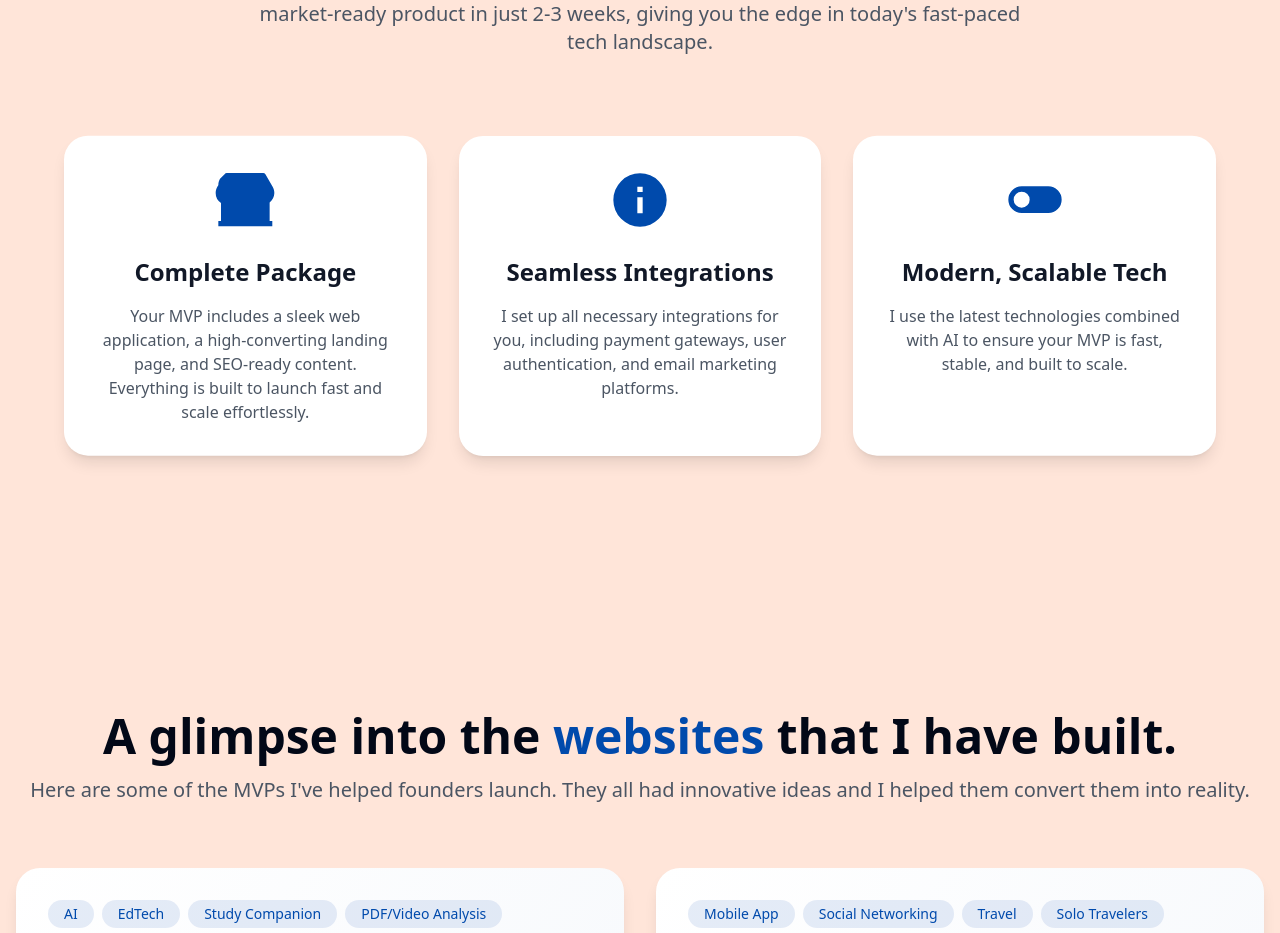
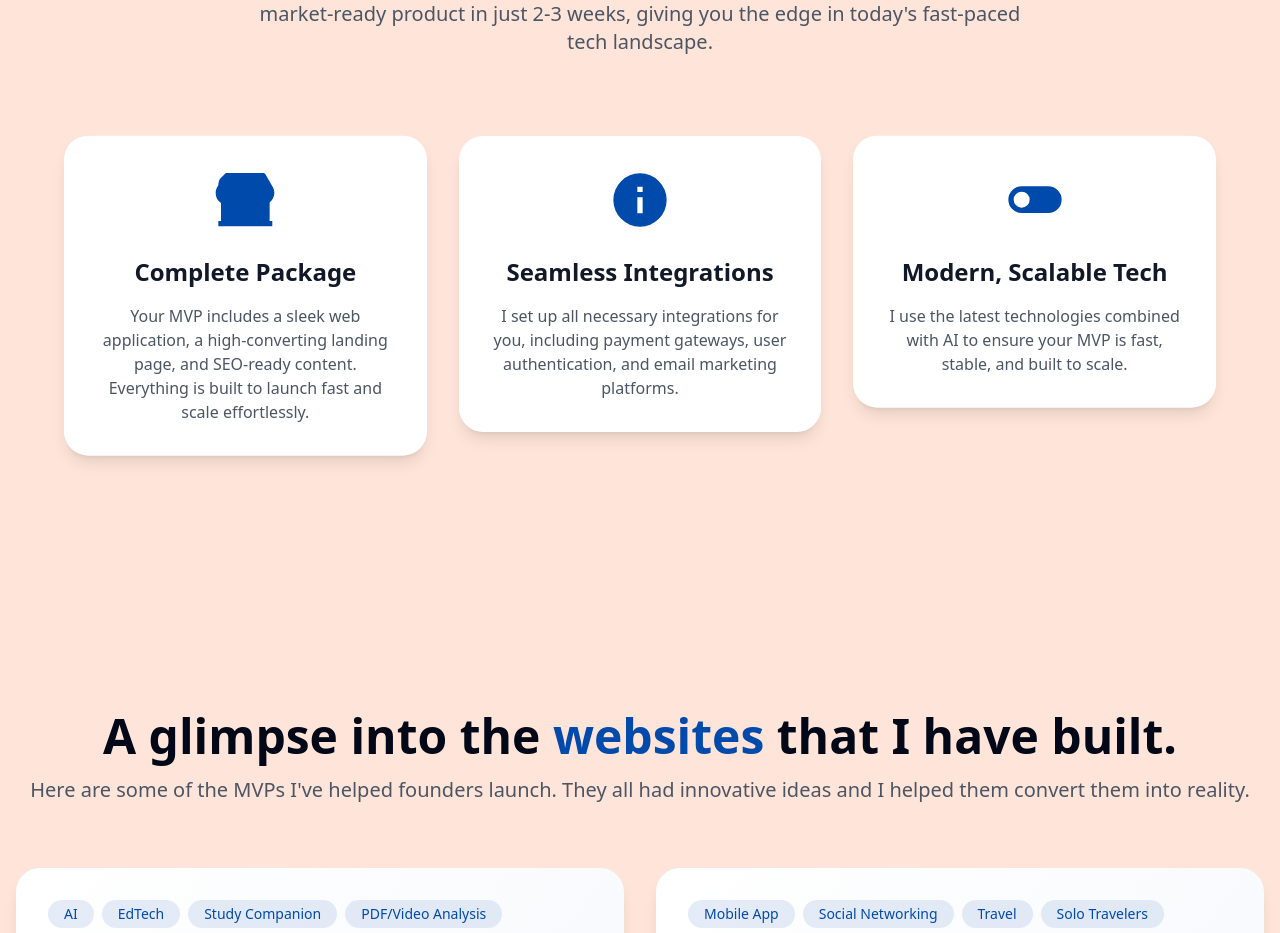
Before and after one commit to Sollvr/sollvr-website, a Next.js app: page / in a window 1280 px wide. Shown: the part 860-1793 px from the top of the page. Built offline with nearby package versions, Linux system fonts and the light colour scheme.

Commit message:
added scroll animations

```diff
--- a/app/page.tsx
+++ b/app/page.tsx
@@ -7,17 +7,45 @@ import { ChevronRight, MessageSquare, Github, Sparkles } from 'lucide-react'
 import { ContactForm } from '@/components/contact-form'
 import { motion } from 'framer-motion'
 
-// Animation variants
+// Enhanced animation variants
 const fadeInUp = {
-  initial: { opacity: 0, y: 60 },
-  animate: { opacity: 1, y: 0 },
-  transition: { duration: 0.6 }
+  initial: {
+    opacity: 0,
+    y: 100,
+    scale: 0.95
+  },
+  animate: {
+    opacity: 1,
+    y: 0,
+    scale: 1,
+    transition: {
+      duration: 0.8,
+      ease: [0.22, 1, 0.36, 1]
+    }
+  }
 }
 
 const staggerContainer = {
   animate: {
     transition: {
-      staggerChildren: 0.2
+      staggerChildren: 0.3
+    }
+  }
+}
+
+const cardVariant = {
+  initial: {
+    opacity: 0,
+    y: 100,
+    scale: 0.9
+  },
+  animate: {
+    opacity: 1,
+    y: 0,
+    scale: 1,
+    transition: {
+      duration: 0.8,
+      ease: [0.22, 1, 0.36, 1]
     }
   }
 }
@@ -27,9 +55,9 @@ export default function Page() {
     <div className="min-h-screen bg-white">
       {/* Header */}
       <motion.header
-        initial={{ y: -100 }}
-        animate={{ y: 0 }}
-        transition={{ duration: 0.5 }}
+        initial={{ y: -100, opacity: 0 }}
+        animate={{ y: 0, opacity: 1 }}
+        transition={{ duration: 0.8, ease: [0.22, 1, 0.36, 1] }}
         className="fixed top-0 w-full bg-white/80 backdrop-blur-sm border-b border-gray-100 z-50"
       >
         <nav className="container mx-auto px-4 py-4">
@@ -57,23 +85,26 @@ export default function Page() {
         <motion.section
           initial={{ opacity: 0 }}
           animate={{ opacity: 1 }}
-          transition={{ duration: 0.8 }}
+          transition={{ duration: 1.2 }}
           className="relative overflow-hidden bg-gradient-to-b from-blue-50 to-white py-32"
         >
           <motion.div
-            initial={{ scale: 1.1, opacity: 0 }}
+            initial={{ scale: 1.2, opacity: 0 }}
             animate={{ scale: 1, opacity: 0.1 }}
-            transition={{ duration: 1 }}
+            transition={{ duration: 1.5, ease: "easeOut" }}
             className="absolute inset-0 bg-[linear-gradient(to_right,#80808012_1px,transparent_1px),linear-gradient(to_bottom,#80808012_1px,transparent_1px)] bg-[size:24px_24px]"
           />
           <motion.div
             variants={staggerContainer}
             initial="initial"
             whileInView="animate"
-            viewport={{ once: true }}
+            viewport={{ once: true, margin: "-200px" }}
             className="container mx-auto px-4 relative"
           >
-            <motion.div variants={fadeInUp} className="max-w-4xl mx-auto text-center">
+            <motion.div
+              variants={fadeInUp}
+              className="max-w-4xl mx-auto text-center"
+            >
               <h1 className="font-roboto text-6xl font-medium text-gray-900 mb-6 tracking-tight">
                 Boost Your Startup with{" "}
                 <span className="bg-clip-text text-transparent bg-gradient-to-r from-[rgb(0,74,172)] to-blue-500">
@@ -101,11 +132,14 @@ export default function Page() {
           variants={staggerContainer}
           initial="initial"
           whileInView="animate"
-          viewport={{ once: true, margin: "-100px" }}
+          viewport={{ once: true, margin: "-150px" }}
           className="py-32 bg-[#FFE5D9]"
         >
           <div className="container mx-auto px-4">
-            <motion.div variants={fadeInUp} className="text-center mb-20">
+            <motion.div
+              variants={fadeInUp}
+              className="text-center mb-20"
+            >
               <h2 className="font-roboto text-5xl font-bold mb-6 text-gray-900">
                 From Concept to Launch in Weeks, <span className="text-[rgb(0,74,172)]">Not Months</span>
               </h2>
@@ -115,7 +149,11 @@ export default function Page() {
                 tech landscape.
               </p>
             </motion.div>
-            <div className="grid grid-cols-1 md:grid-cols-3 gap-8 max-w-6xl mx-auto">
+            <motion.div
+              variants={staggerContainer}
+              className="grid grid-cols-1 md:grid-cols-3 gap-8 max-w-6xl mx-auto"
+            >
+              <motion.div variants={cardVariant}>
                 <div className="bg-white rounded-3xl p-8 text-center floating-card shadow-lg">
                   <div className="w-16 h-16 mx-auto mb-6 text-[rgb(0,74,172)]">
                     <svg xmlns="http://www.w3.org/2000/svg" viewBox="0 0 24 24" fill="currentColor">
@@ -128,7 +166,8 @@ export default function Page() {
                     Everything is built to launch fast and scale effortlessly.
                   </p>
                 </div>
-
+              </motion.div>
+              <motion.div variants={cardVariant}>
                 <div className="bg-white rounded-3xl p-8 text-center floating-card shadow-lg" style={{ animationDelay: '0.2s' }}>
                   <div className="w-16 h-16 mx-auto mb-6 text-[rgb(0,74,172)]">
                     <svg xmlns="http://www.w3.org/2000/svg" viewBox="0 0 24 24" fill="currentColor">
@@ -141,7 +180,8 @@ export default function Page() {
                     and email marketing platforms.
                   </p>
                 </div>
-
+              </motion.div>
+              <motion.div variants={cardVariant}>
                 <div className="bg-white rounded-3xl p-8 text-center floating-card shadow-lg" style={{ animationDelay: '0.4s' }}>
                   <div className="w-16 h-16 mx-auto mb-6 text-[rgb(0,74,172)]">
                     <svg xmlns="http://www.w3.org/2000/svg" viewBox="0 0 24 24" fill="currentColor">
@@ -154,7 +194,8 @@ export default function Page() {
                     and built to scale.
                   </p>
                 </div>
-            </div>
+              </motion.div>
+            </motion.div>
           </div>
         </motion.section>
 
@@ -163,11 +204,14 @@ export default function Page() {
           variants={staggerContainer}
           initial="initial"
           whileInView="animate"
-          viewport={{ once: true, margin: "-100px" }}
+          viewport={{ once: true, margin: "-150px" }}
           className="py-32 bg-[#FFE5D9]"
         >
           <div className="container mx-auto px-4">
-            <motion.div variants={fadeInUp} className="text-center mb-16">
+            <motion.div
+              variants={fadeInUp}
+              className="text-center mb-16"
+            >
               <h2 className="text-5xl font-bold mb-4">
                 A glimpse into the <span className="text-[rgb(0,74,172)]">websites</span> that I have built.
               </h2>
@@ -179,7 +223,11 @@ export default function Page() {
               variants={staggerContainer}
               className="grid grid-cols-1 md:grid-cols-2 gap-8 max-w-7xl mx-auto"
             >
-              <motion.div variants={fadeInUp}>
+              <motion.div
+                variants={cardVariant}
+                whileHover={{ scale: 1.02 }}
+                transition={{ duration: 0.3 }}
+              >
                 <ProjectCard
                   title="AI Quiz Generator"
                   description="An intelligent quiz generation system that creates custom quizzes based on your content. Perfect for educators and training platforms."
@@ -189,7 +237,11 @@ export default function Page() {
                   tags={["AI", "EdTech", "Study Companion", "PDF/Video Analysis"]}
                 />
               </motion.div>
-              <motion.div variants={fadeInUp}>
+              <motion.div
+                variants={cardVariant}
+                whileHover={{ scale: 1.02 }}
+                transition={{ duration: 0.3 }}
+              >
                 <ProjectCard
                   title="Data from Image"
                   description="Extract valuable data from images using advanced OCR and AI. Transform visual information into structured data effortlessly."
@@ -208,19 +260,22 @@ export default function Page() {
           variants={staggerContainer}
           initial="initial"
           whileInView="animate"
-          viewport={{ once: true, margin: "-100px" }}
+          viewport={{ once: true, margin: "-150px" }}
           id="contact"
           className="py-32 bg-white"
         >
           <div className="container mx-auto px-4">
-            <motion.div variants={fadeInUp} className="flex items-center justify-center gap-3 mb-16">
+            <motion.div
+              variants={fadeInUp}
+              className="flex items-center justify-center gap-3 mb-16"
+            >
               <MessageSquare className="w-8 h-8 text-[rgb(0,74,172)]" />
               <h2 className="font-roboto text-4xl font-medium text-center text-gray-900">
                 Let&apos;s Talk Rocket Science
               </h2>
             </motion.div>
             <motion.div
-              variants={fadeInUp}
+              variants={cardVariant}
               className="max-w-md mx-auto bg-white rounded-2xl shadow-sm border border-gray-100 p-8"
             >
               <ContactForm />
@@ -229,8 +284,9 @@ export default function Page() {
         </motion.section>
 
         <motion.footer
-          initial={{ opacity: 0 }}
-          whileInView={{ opacity: 1 }}
+          initial={{ opacity: 0, y: 50 }}
+          whileInView={{ opacity: 1, y: 0 }}
+          transition={{ duration: 0.8, ease: [0.22, 1, 0.36, 1] }}
           viewport={{ once: true }}
           className="bg-gray-900 text-gray-300 py-16"
         >
```
Lines whose indentation alone changed are shown as unchanged.
